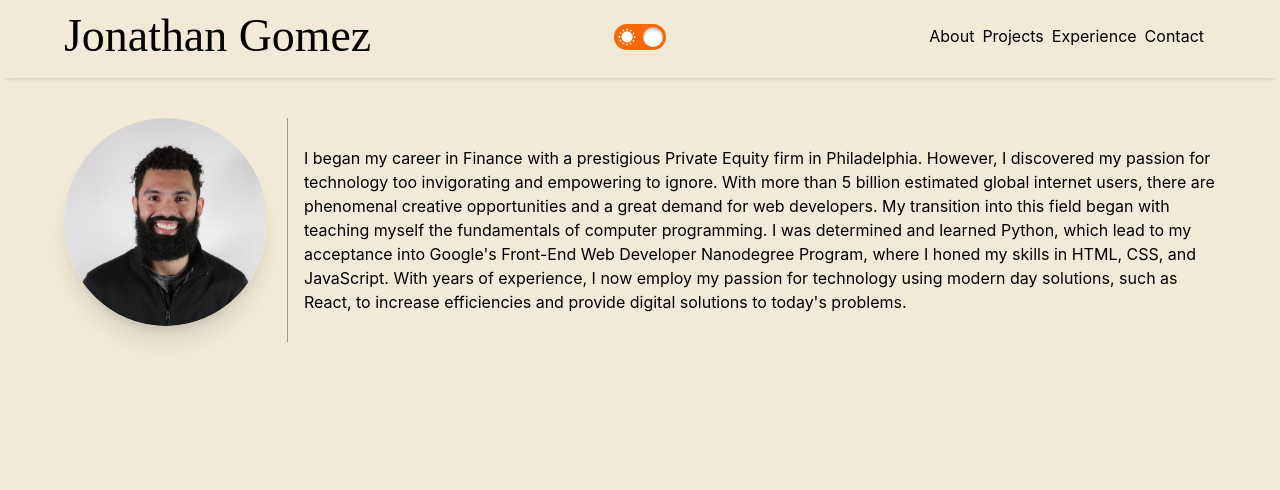
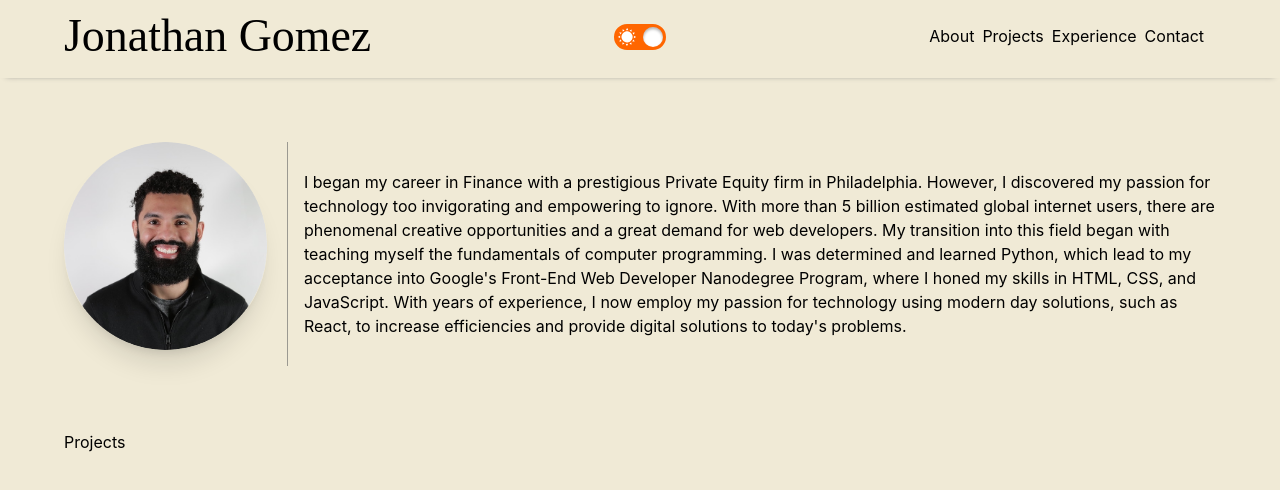
Before and after one commit to gomezjonathan46/portfolio, a React (Create React App) app: page / in a window 1280 px wide. Shown: the top 490 px of the page. Built offline with nearby package versions, Linux system fonts and the light colour scheme; the HTML template or start-up script is replaced by a standard one; a web font is replaced by a local one.

Commit message:
Add Projects section

```diff
--- a/src/App.js
+++ b/src/App.js
@@ -1,12 +1,14 @@
 import React from "react";
 import Nav from "./features/nav/Nav";
 import About from "./features/about/About";
+import Projects from "./features/projects/Projects";
 
 function App() {
   return (
     <div className="font-size-on-mobile">
       <Nav />
       <About />
+      <Projects />
     </div>
   );
 }
--- a/src/features/about/About.js
+++ b/src/features/about/About.js
@@ -1,6 +1,6 @@
 export default function About() {
   return (
-    <div className="mx-[5%] mt-10">
+    <div className="mx-[5%] mt-[5%]">
       <div className="right-border h-52 min-w-52 text-center sm:float-left sm:mr-5 sm:pr-5 md:h-56 md:w-56">
         <img
           className="mx-auto mb-[1.15rem] h-52 w-52 rounded-full shadow-xl md:mb-0 md:mr-[1.15rem]"
@@ -8,7 +8,7 @@ export default function About() {
           alt="Jonathan Gomez"
         />
       </div>
-      <div className="h-56 lg:relative">
+      <div className="lg:h-56 lg:relative">
         <p className="mt-4 md:ml-4 md:mt-0 lg:absolute lg:left-[224px] lg:top-1/2 lg:-translate-y-1/2">
           I began my career in Finance with a prestigious Private Equity firm in
           Philadelphia. However, I discovered my passion for technology too
--- /dev/null
+++ b/src/features/projects/Projects.js
@@ -0,0 +1,7 @@
+export default function Projects() {
+    return (
+        <div className="mx-[5%] mt-[5%]">
+            <p>Projects</p>
+        </div>
+    )
+}
```
